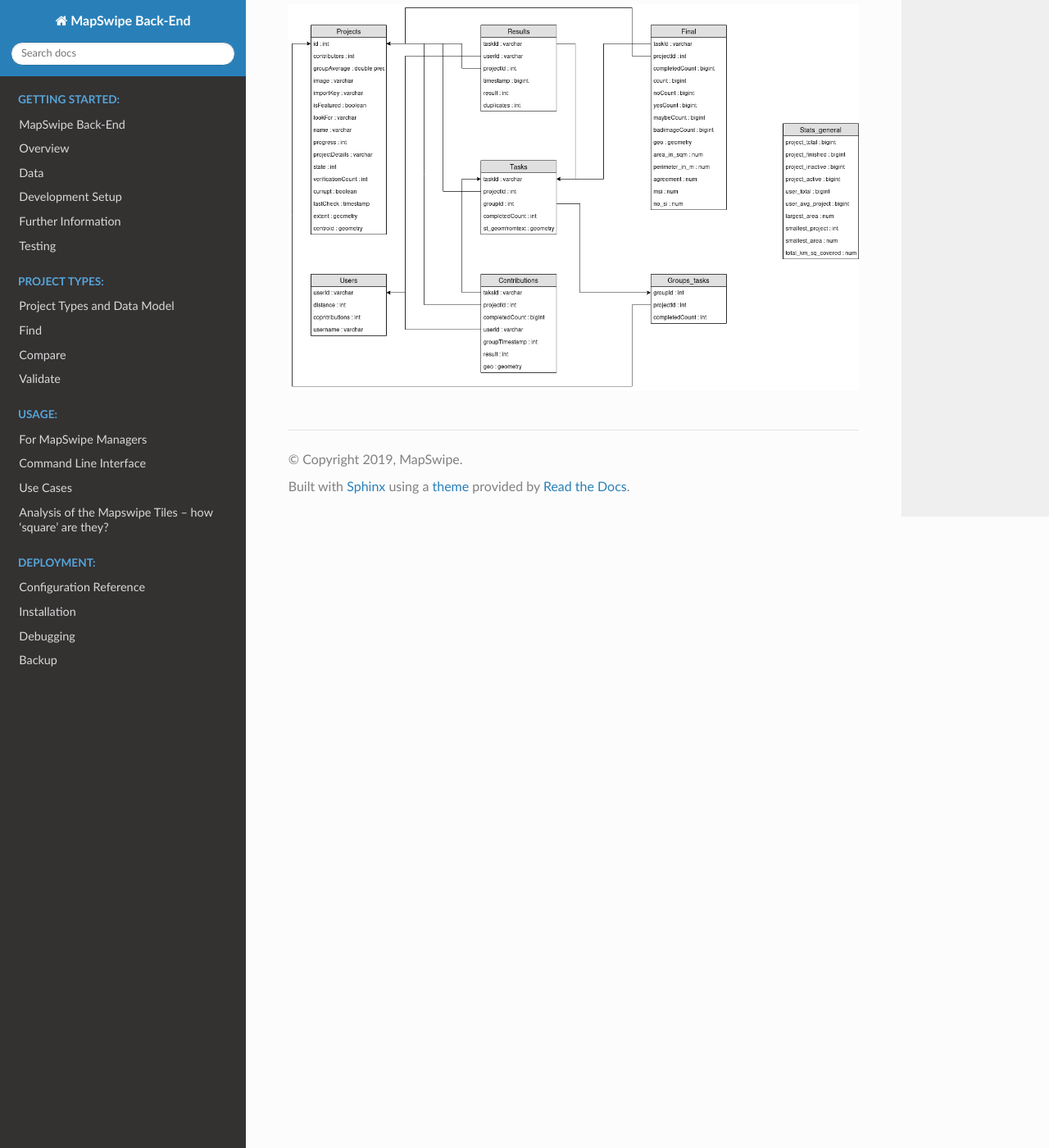
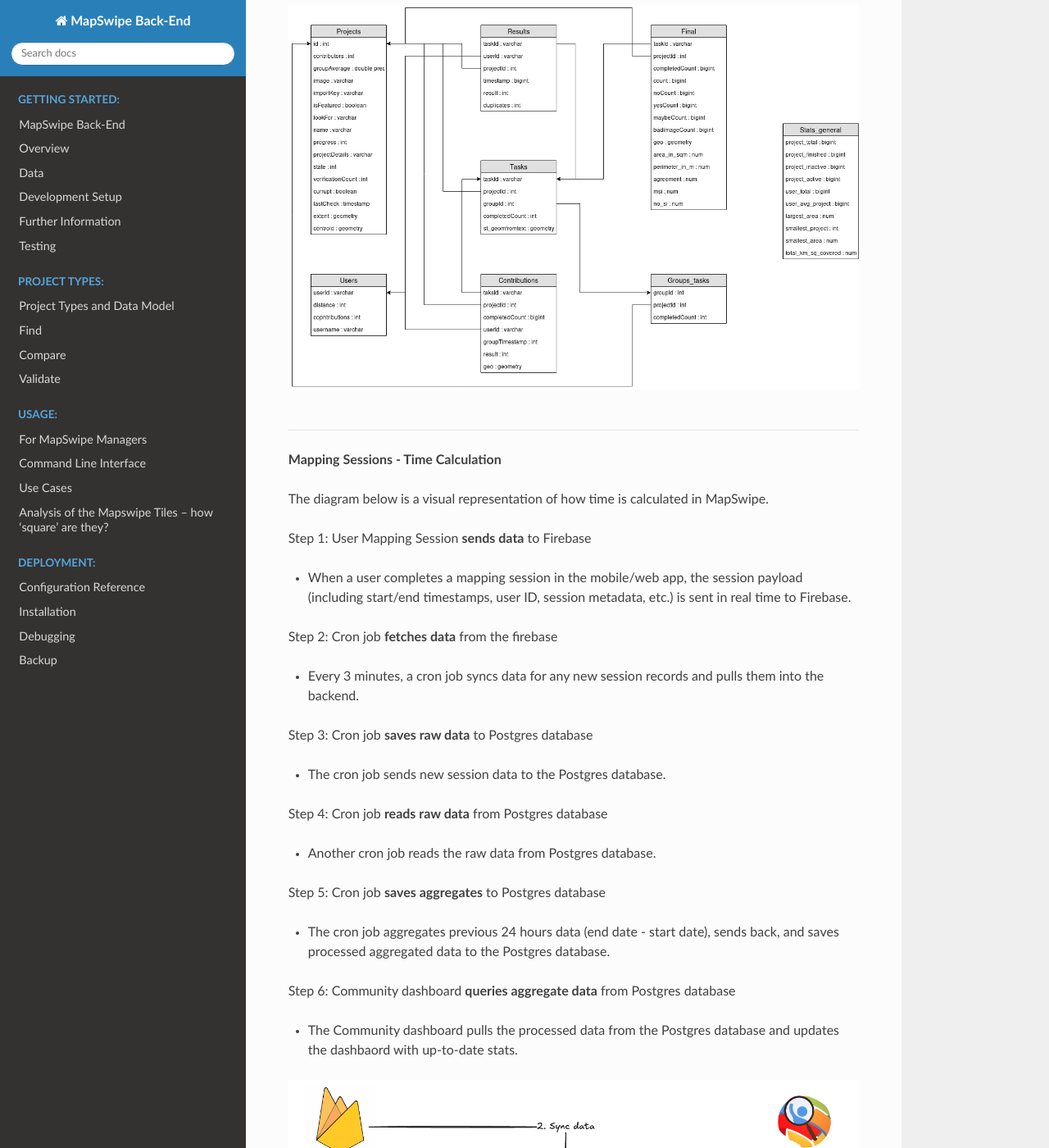
Before and after one commit to mapswipe/python-mapswipe-workers, a Sphinx documentation site: the page built from docs/source/diagrams.md, in a window 1280 px wide and 1400 px high, scrolled down 4853 px. Shown: the whole window at 82% size. Built offline with Sphinx 7.4.7 and the Read the Docs theme 3.1.0, drawn with Linux system fonts in a browser that asks for light colours.

Commit message:
Add time calculation diagram and render images (#1013)
* Add files via upload

* Add time calculation diagram

* Delete old diagram

* Render diagram

* Delete docs/source/_static/img/mapswipe_time_calculation.png

Delete old image

* Add files via upload

* Update diagrams.md

* Delete previous image

* Add files via upload

* Delete docs/source/_static/img/mapswipe-time-calculation.png

* Add files via upload

* Update diagrams.md with descriptions as well

* Update diagrams.md

* PR fix

```diff
--- a/docs/source/diagrams.md
+++ b/docs/source/diagrams.md
@@ -9,29 +9,56 @@
 ---
 
 **Deployment Diagram:**
-![Deployment Diagram](/_static/img/deployment_diagram.png)
+![Deployment Diagram](_static/img/deployment_diagram.png)
 
 ---
 
 **Proposed Data Structure Project Type 1 - Firebase:**
-![Data Structure - Firebase](/_static/img/data_structure-firebase-1.svg)
+![Data Structure - Firebase](_static/img/data_structure-firebase-1.svg)
 
 ---
 
 **Proposed Data Structure Project Type 2 - Firebase:**
-![Data Structure - Firebase](/_static/img/data_structure-firebase-2.svg)
+![Data Structure - Firebase](_static/img/data_structure-firebase-2.svg)
 
 ---
 
 **Database Scheme - Postgres:**
-![Database Schema - Postgres](/_static/img/database_schema-postgres.png)
+![Database Schema - Postgres](_static/img/database_schema-postgres.png)
 
 ---
 
 **Entity Relationship Diagram - Postgres:**
-![Entity Relationship Diagram- Postgres](/_static/img/entity_relationship_diagram-postgres.png)
+![Entity Relationship Diagram- Postgres](_static/img/entity_relationship_diagram-postgres.png)
 
 ---
 
 **Database Schema - Analytics:**
-![Database Schema - Analytics](/_static/img/database_schema-analytics.png)
+![Database Schema - Analytics](_static/img/database_schema-analytics.png)
+
+---
+
+**Mapping Sessions - Time Calculation**
+
+The diagram below is a visual representation of how time is calculated in MapSwipe.
+
+Step 1: User Mapping Session **sends data** to Firebase
+- When a user completes a mapping session in the mobile/web app, the session payload (including start/end timestamps, user ID, session metadata, etc.) is sent in real time to Firebase.
+
+Step 2: Cron job **fetches data** from the firebase
+- Every 3 minutes, a cron job syncs data for any new session records and pulls them into the backend.
+
+Step 3: Cron job **saves raw data** to Postgres database
+- The cron job sends new session data to the Postgres database.
+
+Step 4: Cron job **reads raw data** from Postgres database
+- Another cron job reads the raw data from Postgres database.
+
+Step 5: Cron job **saves aggregates** to Postgres database
+- The cron job aggregates previous 24 hours data (end date - start date), sends back, and saves processed aggregated data to the Postgres database.
+
+Step 6: Community dashboard **queries aggregate data** from Postgres database
+- The Community dashboard pulls the processed data from the Postgres database and updates the dashbaord with up-to-date stats.
+
+
+![MapSwipe Time Calculation](_static/img/mapswipe-time-calculation.png)
```
Also changed, not shown: docs/source/_static/img/mapswipe-time-calculation.png (added).
